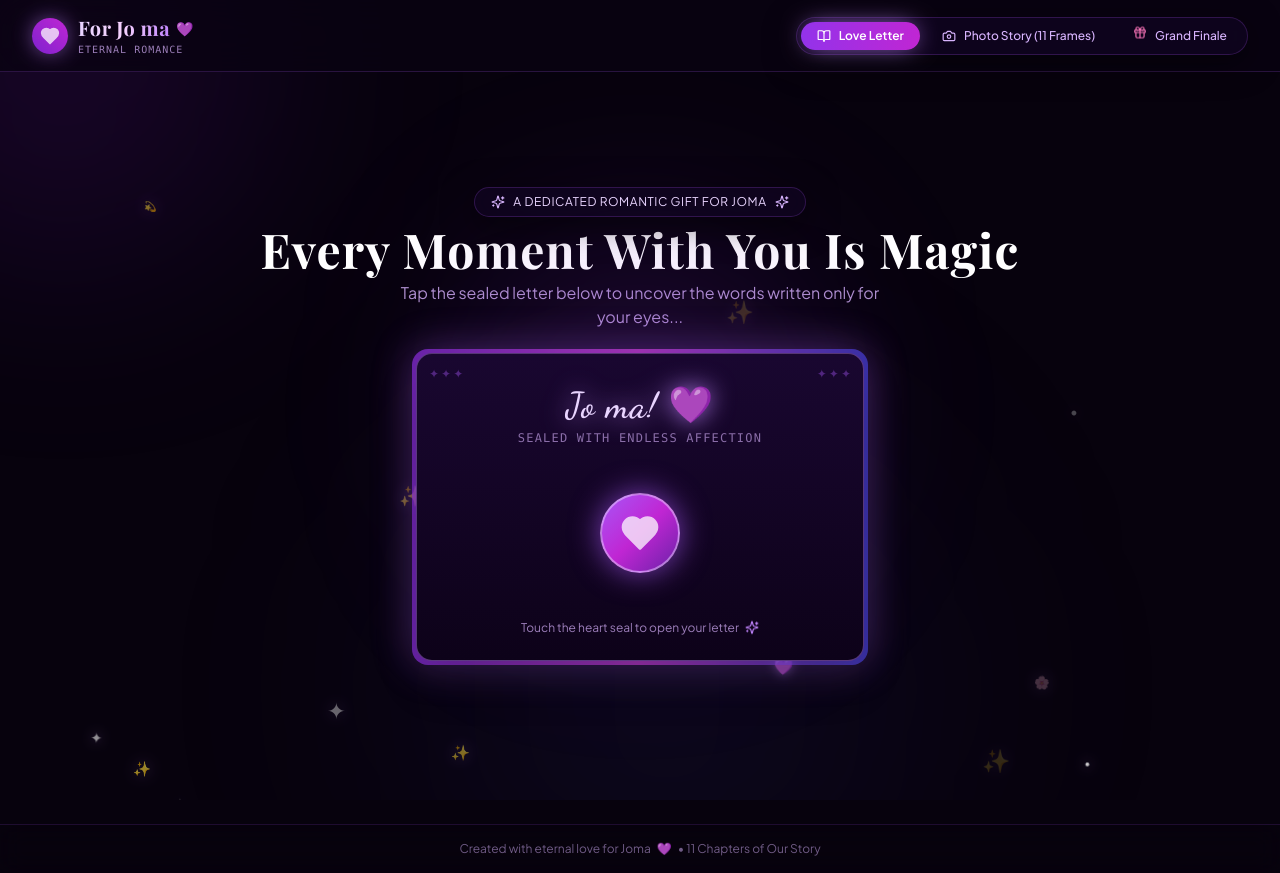
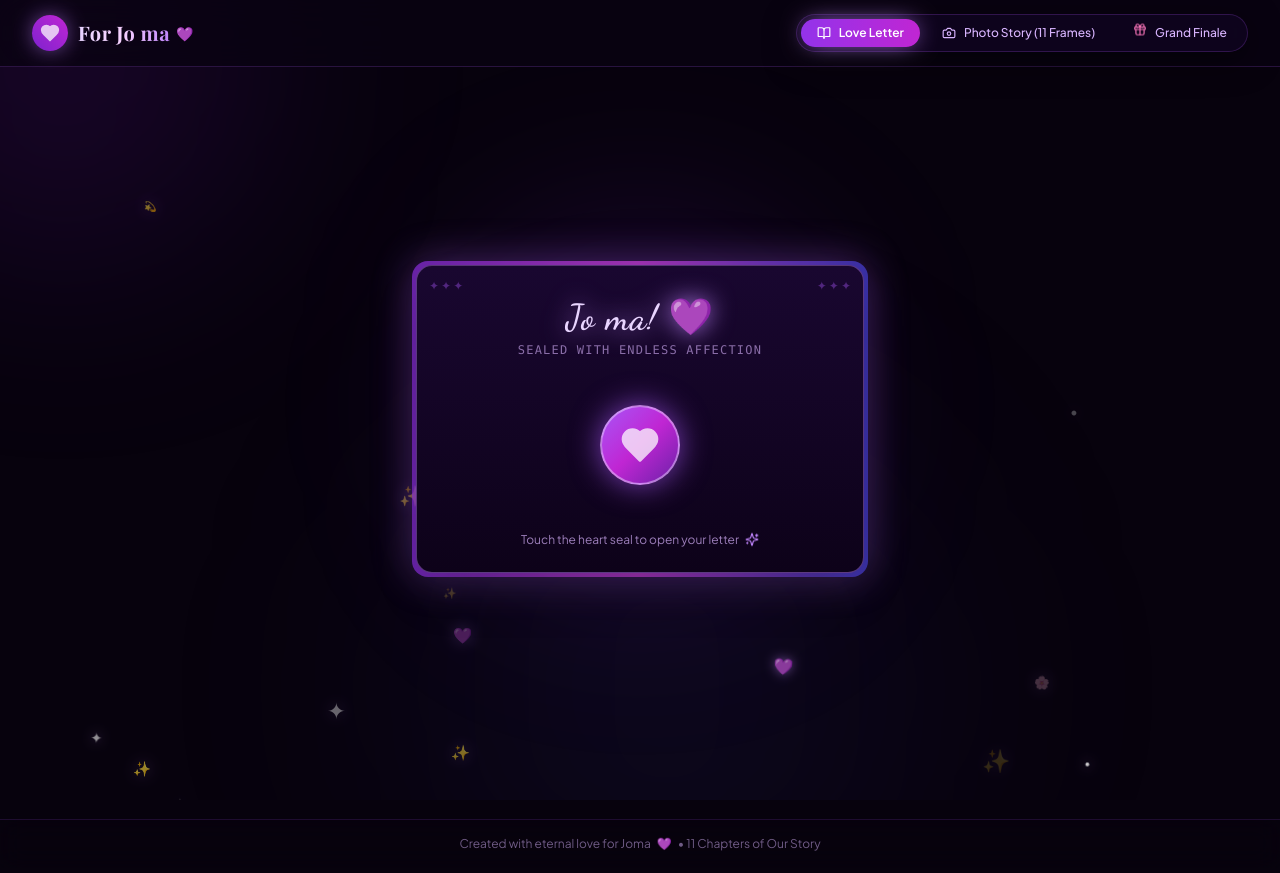
Before and after one commit to varunrohith-dev/proposal_, a React (Vite) app: page / in a window 1280 px wide. Built offline with nearby package versions, Linux system fonts and the light colour scheme; a web font is replaced by a local one.

Commit message:
Remove ETERNAL ROMANCE from header and top intro text from opening envelope

```diff
--- a/src/components/Navbar.jsx
+++ b/src/components/Navbar.jsx
@@ -32,9 +32,6 @@ export default function Navbar({
               </span>
               <span className="text-purple-400 text-sm">💜</span>
             </div>
-            <p className="text-[10px] text-purple-300/70 uppercase tracking-widest font-mono">
-              Eternal Romance
-            </p>
           </div>
         </div>
 
--- a/src/components/OpeningLetter.jsx
+++ b/src/components/OpeningLetter.jsx
@@ -23,21 +23,6 @@ export default function OpeningLetter({
 
       {/* Background glow orbs */}
       <div className="absolute top-1/4 left-1/2 -translate-x-1/2 w-80 h-80 bg-purple-600/20 rounded-full blur-[100px] pointer-events-none" />
-
-      {/* Top greeting badge */}
-      <div className="mb-6 text-center animate-fade-in">
-        <div className="inline-flex items-center gap-2 px-4 py-1.5 rounded-full glass-panel border border-purple-400/30 text-purple-200 text-xs tracking-wider uppercase mb-2 shadow-purple-glow">
-          <Sparkles className="w-3.5 h-3.5 text-purple-300" />
-          <span>A Dedicated Romantic Gift For Joma</span>
-          <Sparkles className="w-3.5 h-3.5 text-purple-300" />
-        </div>
-        <h1 className="text-3xl md:text-5xl font-serifDisplay font-bold text-white tracking-wide">
-          Every Moment With You Is Magic
-        </h1>
-        <p className="text-purple-300/80 text-sm md:text-base mt-2 max-w-lg mx-auto">
-          Tap the sealed letter below to uncover the words written only for your eyes...
-        </p>
-      </div>
 
       {!isOpen ? (
         /* Envelope Closed State */
```
